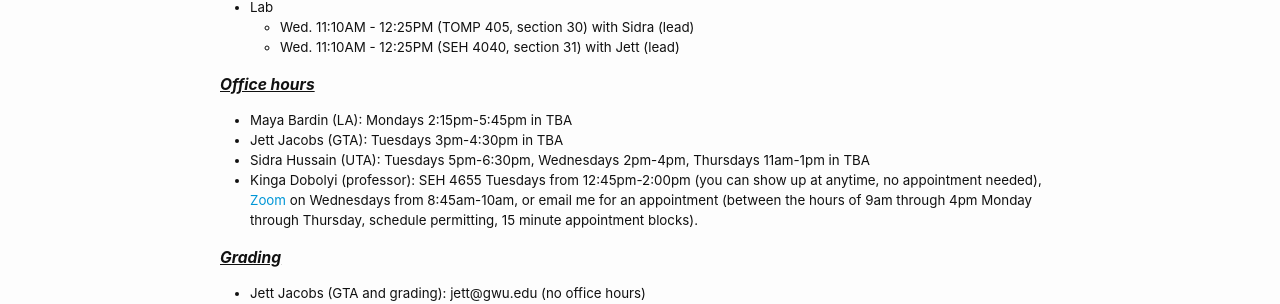
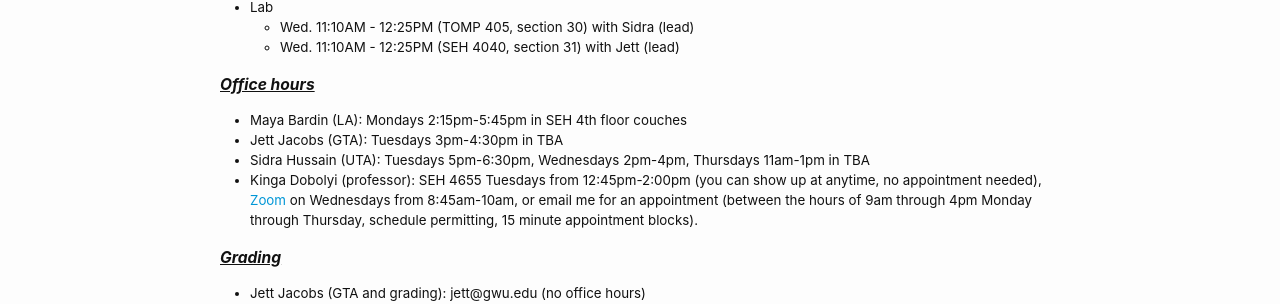
Before and after one commit to cs2113-f24/cs2113-f24.github.io, a Jekyll site: the page built from syllabus.md, in a window 1280 px wide and 900 px high. Shown: the part 389-693 px from the top of the window. Built offline with Jekyll 4.4.1, drawn with Linux system fonts in a browser that asks for light colours.

Commit message:
spring update

```diff
--- a/syllabus.md
+++ b/syllabus.md
@@ -27,7 +27,7 @@ aside:
   * Wed. 11:10AM - 12:25PM (SEH 4040, section 31) with Jett (lead)
 
 ### Office hours
-* Maya Bardin (LA): Mondays 2:15pm-5:45pm in TBA
+* Maya Bardin (LA): Mondays 2:15pm-5:45pm in SEH 4th floor couches
 * Jett Jacobs (GTA): Tuesdays 3pm-4:30pm in TBA
 * Sidra Hussain (UTA): Tuesdays 5pm-6:30pm, Wednesdays 2pm-4pm, Thursdays 11am-1pm in TBA
 * Kinga Dobolyi (professor): SEH 4655 Tuesdays from 12:45pm-2:00pm (you can show up at anytime, no appointment needed), [Zoom](https://gwu-edu.zoom.us/j/6378326351) on Wednesdays from 8:45am-10am, or email me for an appointment (between the hours of 9am through 4pm Monday through Thursday, schedule permitting, 15 minute appointment blocks).
```
